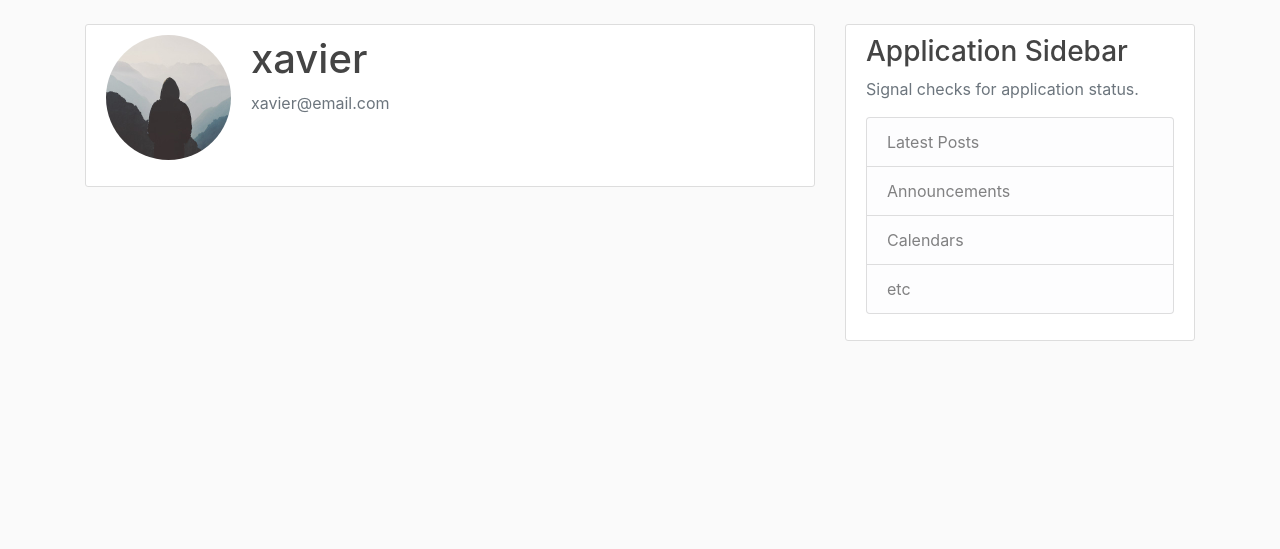
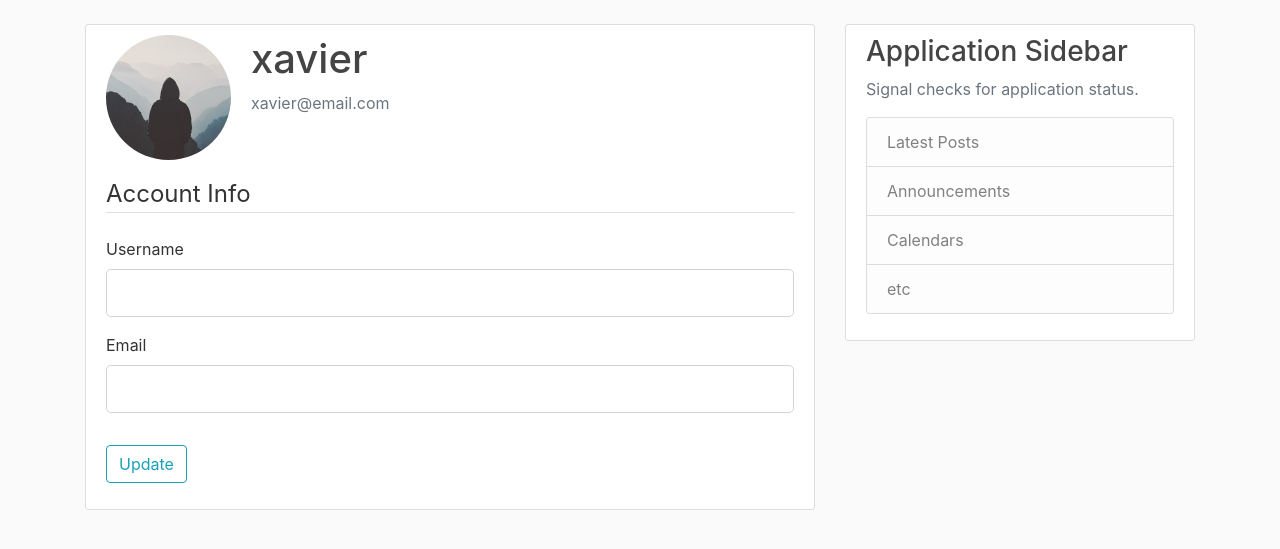
Before and after one commit to viserati/Kyoko, a Flask app: page /account in a window 1280 px wide. Shown: the part 56-605 px from the top of the page. Run offline with Flask 2, Linux system fonts and the light colour scheme; a user stored in the database is signed in; some libraries are stand-ins or nearby versions.

Commit message:
User Account and Profile Picture 5

```diff
--- a/helloflask/forms.py
+++ b/helloflask/forms.py
@@ -1,4 +1,5 @@
 from flask_wtf import FlaskForm
+from flask_login import current_user
 from wtforms import StringField, PasswordField, SubmitField, BooleanField
 from wtforms.validators import DataRequired, Length, Email, EqualTo, ValidationError
 from helloflask.models import User
@@ -35,3 +36,22 @@ class LoginForm(FlaskForm):
     remember = BooleanField('Remember Me')
 
     submit = SubmitField('Login')
+
+class UpdateAccountForm(FlaskForm):
+    username = StringField('Username', validators=[DataRequired(), Length(min=2, max=20)])
+
+    email = StringField('Email', validators=[DataRequired(), Email()])
+
+    submit = SubmitField('Update')
+
+    def validate_username(self, username):
+        if username.data != current_user.username:
+            user = User.query.filter_by(username=username.data).first()
+            if user:
+                raise ValidationError('That username is taken. Please choose a different username.')
+
+    def validate_email(self, email):
+        if email.data != current_user.email:
+            user = User.query.filter_by(email=email.data).first()
+            if user:
+                raise ValidationError('That email is taken. Please choose a different email.')
--- a/helloflask/routes.py
+++ b/helloflask/routes.py
@@ -1,6 +1,6 @@
 from flask import render_template, url_for, flash, redirect, request
 from helloflask import app, db, bcrypt
-from helloflask.forms import RegistrationForm, LoginForm
+from helloflask.forms import RegistrationForm, LoginForm,UpdateAccountForm
 from helloflask.models import User, Post
 from flask_login import login_user, current_user, logout_user, login_required
 
@@ -75,5 +75,6 @@ def logout():
 @app.route("/account")
 @login_required
 def account():
+    form = UpdateAccountForm()
     image_file = url_for('static', filename='profile_pics/' + current_user.image_file)
-    return render_template('account.html', title='Account', image_file=image_file)
+    return render_template('account.html', title='Account', image_file=image_file, form=form)
--- a/helloflask/templates/account.html
+++ b/helloflask/templates/account.html
@@ -8,6 +8,43 @@
             <p class="text-secondary">{{ current_user.email }}</p>
           </div>
         </div>
-    <!-- FORM HERE -->
-    </div>
+
+            <form method="POST" action="">
+                {{ form.hidden_tag() }}
+                <fieldset class="form-group">
+                    <legend class="border-bottom mb-4">Account Info</legend>
+                    <div class="form-group">
+                        {{ form.username.label(class="form-control-label") }}
+
+                        {% if form.username.errors %}
+                            {{ form.username(class="form-control form-control-lg is-invalid") }}
+                            <div class="invalid-feedback">
+                                {% for error in form.username.errors %}
+                                    <span>{{ error }}</span>
+                                {% endfor %}
+                            </div>
+                        {% else %}
+                            {{ form.username(class="form-control form-control-lg") }}
+                        {% endif %}
+                    </div>
+                    <div class="form-group">
+                        {{ form.email.label(class="form-control-label") }}
+                        {% if form.email.errors %}
+                            {{ form.email(class="form-control form-control-lg is-invalid") }}
+                            <div class="invalid-feedback">
+                                {% for error in form.email.errors %}
+                                    <span>{{ error }}</span>
+                                {% endfor %}
+                            </div>
+                        {% else %}
+                            {{ form.email(class="form-control form-control-lg") }}
+                        {% endif %}
+                    </div>
+
+                </fieldset>
+                <div class="form-group">
+                    {{ form.submit(class="btn btn-outline-info") }}
+                </div>
+            </form>
+        </div>
 {% endblock content %}
```
